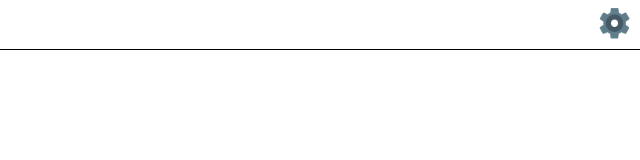
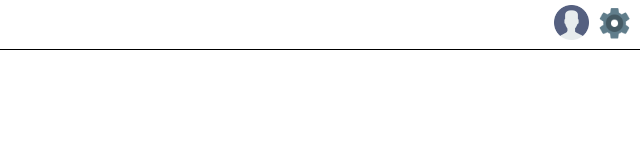
Before and after one commit to Video-Indexing/Video-Indexing, a React (Create React App) app in the folder Web_Server/front/: page / in a window 1280 px wide. Shown: the top 160 px of the page, without its empty margins (640-1280 px from the left). Built offline with nearby package versions, Linux system fonts and the light colour scheme.

Commit message:
nav profile

```diff
--- a/Web_Server/front/src/components/navbar/Navbar.jsx
+++ b/Web_Server/front/src/components/navbar/Navbar.jsx
@@ -2,6 +2,7 @@ import React from 'react';
 import { NavContainer } from './Navbar.styled';
 import Gear from '../../assets/icons/settings/settings.png';
 import GearAnimation from '../../assets/icons/settings/settings.gif';
+import Profile from '../../assets/icons/profile.png';
 import '../../assets/icons/settings/settings.css';
 
 function Navbar() {
@@ -9,6 +10,13 @@ function Navbar() {
     <NavContainer>
       <div className='nav-left'></div>
       <div className='nav-right'>
+        <img
+          className='nav-profile'
+          src={Profile}
+          alt='profile'
+          width={35}
+          height={35}
+        />
         <SettingsGear width={35} height={35} />
       </div>
     </NavContainer>
--- a/Web_Server/front/src/components/navbar/Navbar.styled.jsx
+++ b/Web_Server/front/src/components/navbar/Navbar.styled.jsx
@@ -1,13 +1,22 @@
 import styled from 'styled-components';
 
 const NavContainer = styled.div`
-  padding: 0 0.5rem;
   width: 100vw;
   min-height: 50px;
   display: flex;
   align-items: center;
   justify-content: space-between;
   border-bottom: 1px solid black;
+  & * {
+    margin: 0 0.25rem;
+    cursor: pointer;
+  }
+  & .nav-profile {
+    transition: 0.25s ease-in-out;
+  }
+  & .nav-profile:hover {
+    transform: scale(1.1);
+  }
 `;
 
 export { NavContainer };
```
Also changed, not shown: Web_Server/front/src/assets/icons/profile.png (added).
